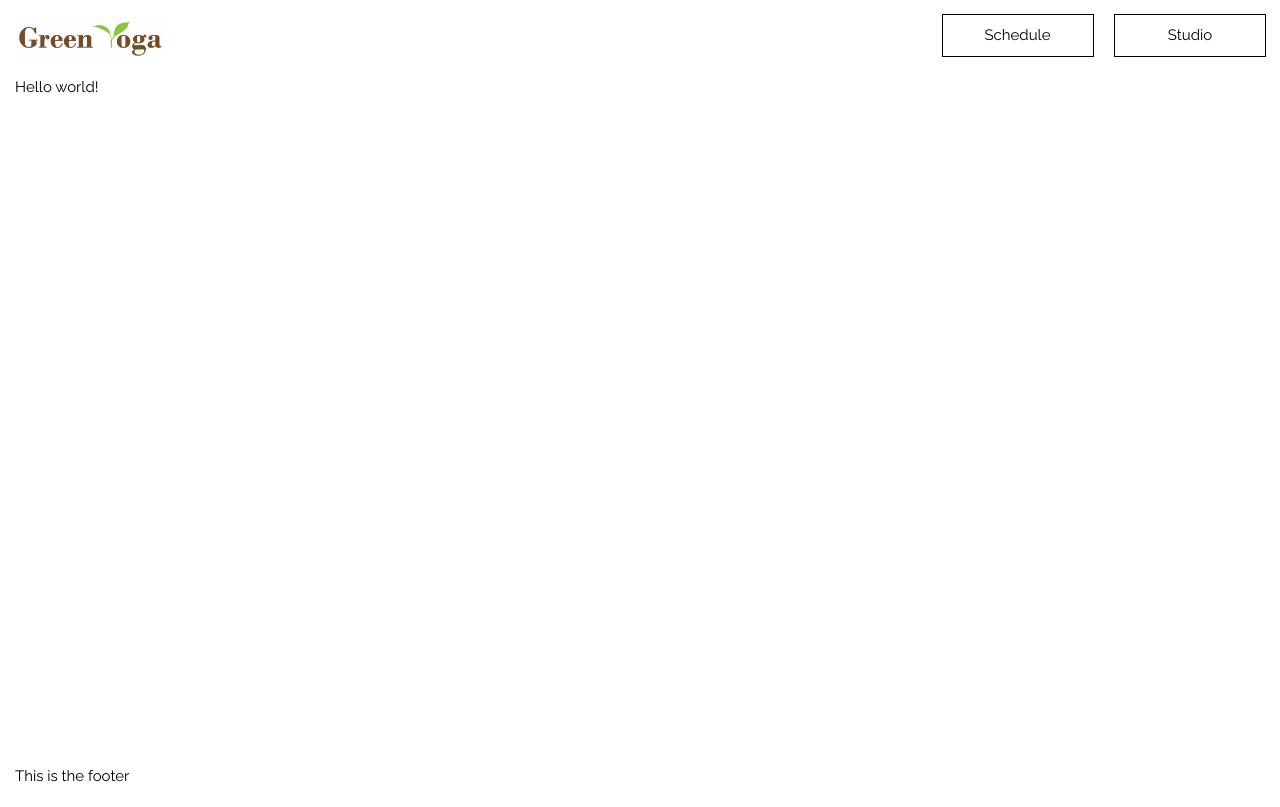
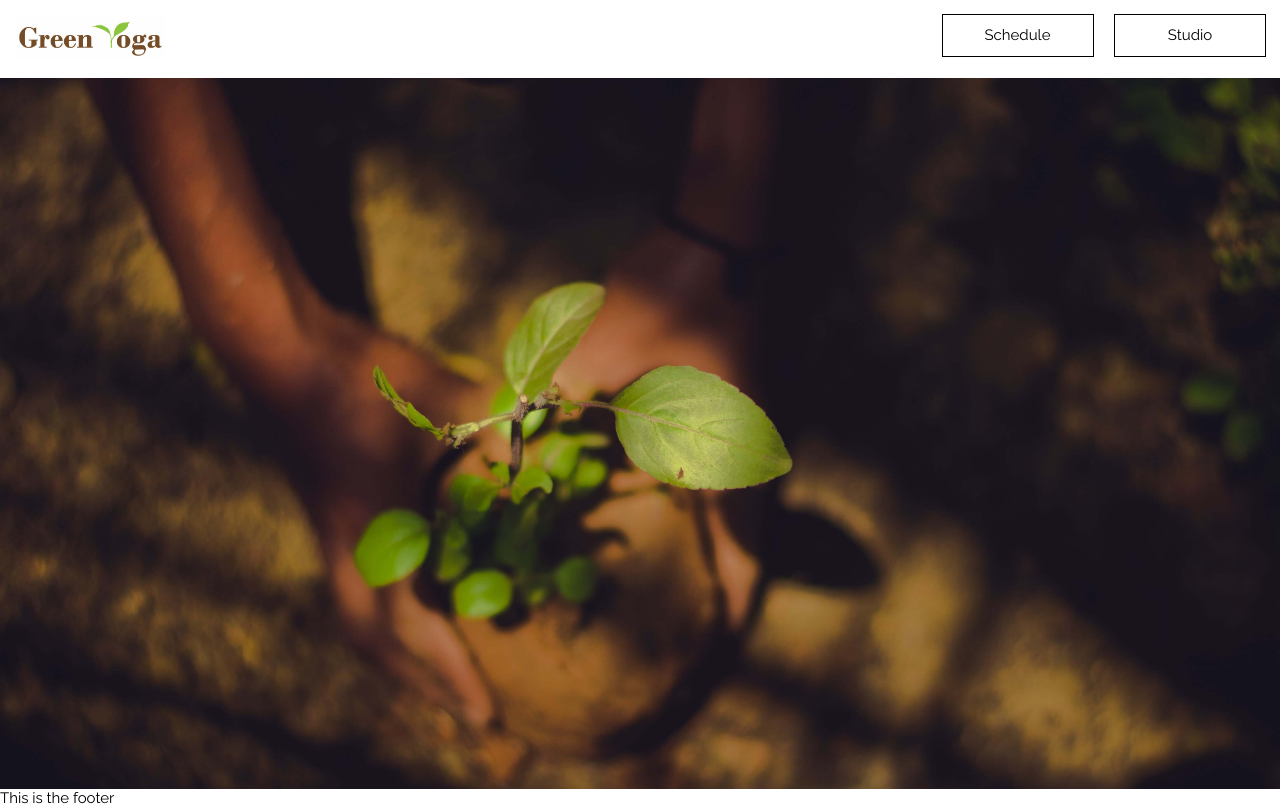
Before and after one commit to Chrysalis-B/green-yoga, a Gatsby site: page / in a window 1280 px wide. Built offline with nearby package versions, Linux system fonts and the light colour scheme; Gatsby itself is replaced by a stand-in of ours.

Commit message:
Add hero image to main page

```diff
--- a/src/components/header.css
+++ b/src/components/header.css
@@ -1,6 +1,7 @@
 .header {
     display: flex;
     padding-bottom: 1em;
+    padding: 1em;
 }
 
 .header__logo-container {
--- a/src/components/header.js
+++ b/src/components/header.js
@@ -1,13 +1,13 @@
 import React from "react"
 import HeaderData from "../data/header.json"
-import Logo from "./logo"
+import LogoLandscape from "./logo-landscape"
 import "./header.css"
 
 export default (props) => {
     return(
     <header className="header">
         <div className="header__logo-container">
-            <Logo />
+            <LogoLandscape/>
         </div>
         <nav className="header__navigation">
             <ul className="header__navigation-list">
--- /dev/null
+++ b/src/components/hero.css
@@ -0,0 +1,3 @@
+.hero-section__image-container {
+    margin: 0 auto;
+}
--- /dev/null
+++ b/src/components/hero.js
@@ -0,0 +1,30 @@
+import React from "react"
+import Img from "gatsby-image/withIEPolyfill"
+import { useStaticQuery } from "gatsby"
+import "./hero.css"
+
+
+export default () => {
+    const data = useStaticQuery(
+        graphql`
+        query {
+          file(relativePath: { eq: "assets/hero-img-planting.jpg" }) {
+            childImageSharp {
+              fluid(maxWidth: 1800 maxHeight: 1000) {
+                ...GatsbyImageSharpFluid
+              }
+            }
+          }
+        }
+      `
+    );
+    return (
+        <div className="hero-section__image-container">
+            <Img fluid={data.file.childImageSharp.fluid}
+        objectFit="cover"
+        objectPosition="50% 50%"
+        alt="" />
+        </div>
+
+    )
+}
--- a/src/components/layout.css
+++ b/src/components/layout.css
@@ -9,7 +9,8 @@
     display: flex;
     flex-direction: column;
     min-height: 100vh;
-    padding: 1em;
+    max-width: 1800px;
+    margin: 0 auto;
 }
 
 .layout__main {
--- a/src/components/logo.js
+++ b/src/components/logo-landscape.js
@@ -2,7 +2,7 @@ import React from "react"
 import Img from "gatsby-image/withIEPolyfill"
 import { useStaticQuery } from "gatsby";
 
-export default () => {
+export default (props) => {
     const data = useStaticQuery(
         graphql`
         query {
--- a/src/pages/index.js
+++ b/src/pages/index.js
@@ -1,8 +1,9 @@
 import React from "react"
 import Layout from "../components/layout"
+import Hero from "../components/hero"
 
 export default () => (
     <Layout>
-        <div>Hello world!</div>
+        <Hero/>
     </Layout>
 )
```
